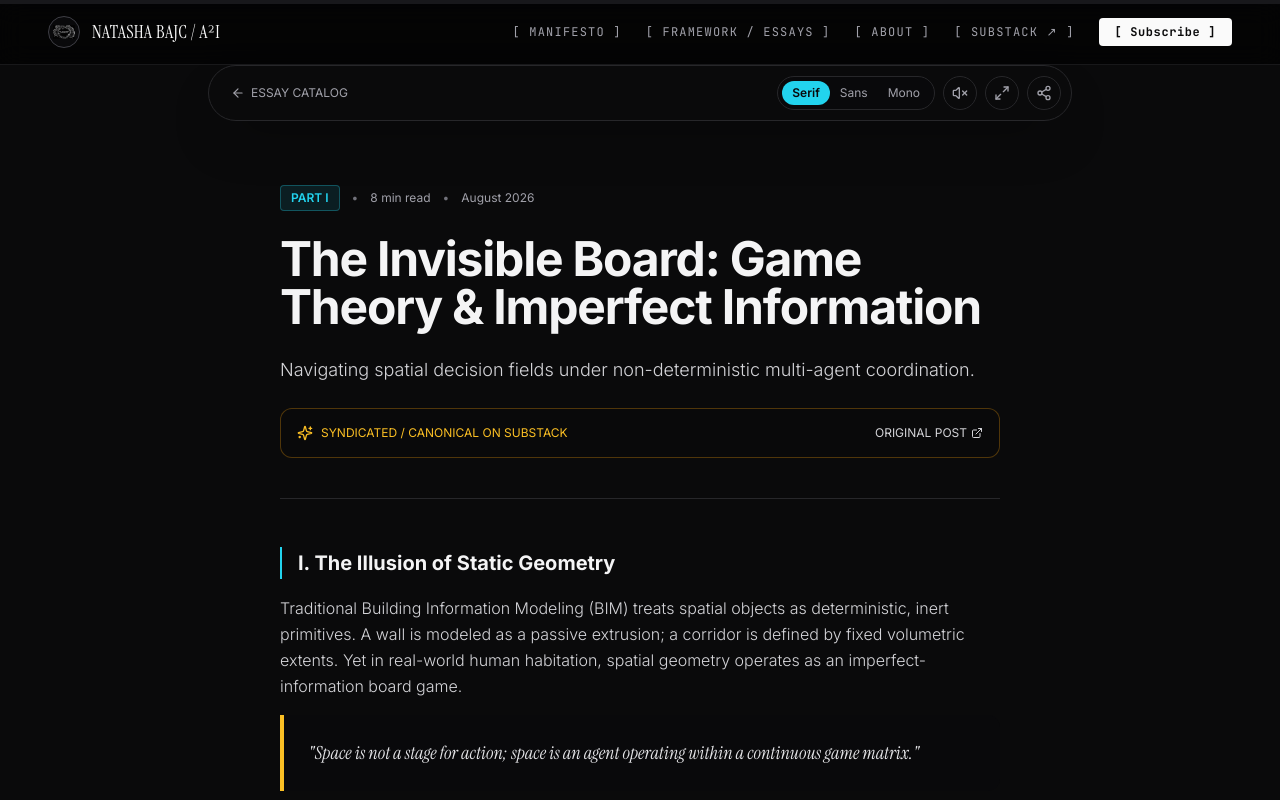
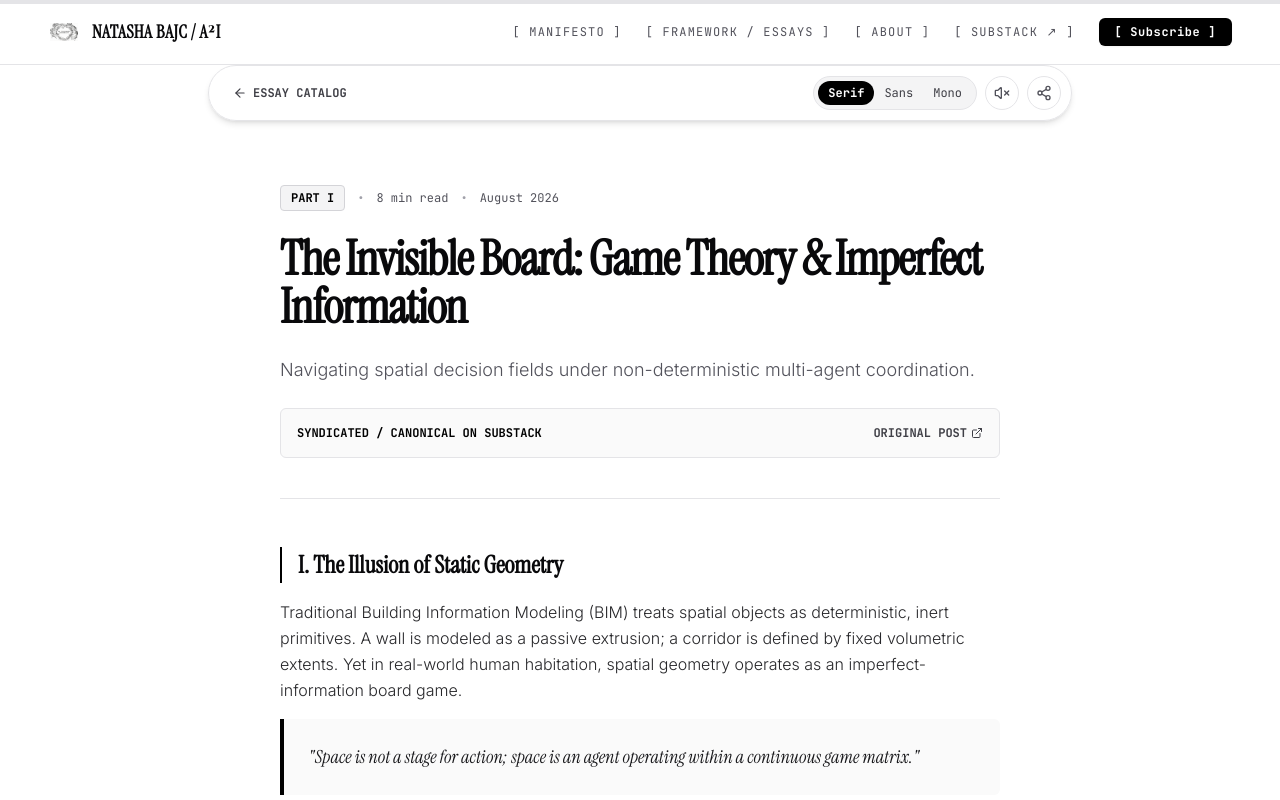
Before and after one commit to nbajc/Technosomatic-writings, a Next.js app: page / in a window 1280 px wide. Both pictures are taken after a click on the element "The Invisible Board: Game Theory & Imperfect Information". Shown: the top 800 px of the page. Built offline with nearby package versions, Linux system fonts and the light colour scheme.

Commit message:
Style & Theme Directive: Technosomatic Stark White / Light Editorial refactor, native logo image blending with zero dark box container, solid black CTAs

```diff
--- a/app/globals.css
+++ b/app/globals.css
@@ -3,22 +3,14 @@
 @tailwind utilities;
 
 @layer base {
-  :root {
-    --bg-color: #0A0A0B;
-    --text-primary: #FAFAFA;
-    --text-muted: #A1A1AA;
-    --border-color: #27272A;
-  }
-
   body {
-    background-color: #0A0A0B;
-    color: #FAFAFA;
+    background-color: #FFFFFF;
+    color: #09090B;
     font-family: 'Inter', sans-serif;
     overflow-x: hidden;
   }
 }
 
-/* Utility Font Overrides */
 .font-serif-header {
   font-family: 'Instrument Serif', 'Cinzel', serif;
 }
@@ -27,17 +19,17 @@
   font-family: 'JetBrains Mono', monospace;
 }
 
-/* Custom Scrollbar */
+/* Custom Scrollbar for Stark Light Theme */
 ::-webkit-scrollbar {
   width: 6px;
 }
 ::-webkit-scrollbar-track {
-  background: #0A0A0B;
+  background: #FFFFFF;
 }
 ::-webkit-scrollbar-thumb {
-  background: #27272A;
+  background: #E4E4E7;
   border-radius: 3px;
 }
 ::-webkit-scrollbar-thumb:hover {
-  background: #38BDF8;
+  background: #09090B;
 }
--- a/app/layout.tsx
+++ b/app/layout.tsx
@@ -18,7 +18,7 @@ export default function RootLayout({
   children: React.ReactNode;
 }) {
   return (
-    <html lang="en" className="dark bg-[#0A0A0B] text-[#FAFAFA]">
+    <html lang="en" className="bg-white text-[#09090B]">
       <head>
         <link rel="preconnect" href="https://fonts.googleapis.com" />
         <link rel="preconnect" href="https://fonts.gstatic.com" crossOrigin="anonymous" />
@@ -27,7 +27,7 @@ export default function RootLayout({
           rel="stylesheet"
         />
       </head>
-      <body className="bg-[#0A0A0B] text-[#FAFAFA] antialiased min-h-screen">
+      <body className="bg-white text-[#09090B] antialiased min-h-screen">
         {children}
       </body>
     </html>
--- a/app/page.tsx
+++ b/app/page.tsx
@@ -38,13 +38,13 @@ export default function Home() {
   };
 
   return (
-    <div className="min-h-screen bg-[#0A0A0B] text-[#FAFAFA] antialiased">
+    <div className="min-h-screen bg-white text-[#09090B] antialiased">
 
       {/* Floating Navigation Header */}
       <Header onSelectSection={handleSelectSection} />
 
       {/* Main Centered Fluid Responsive Container */}
-      <main className="max-w-7xl mx-auto px-6 md:px-12">
+      <main className="max-w-7xl mx-auto px-6 md:px-12 bg-white">
         {selectedEssay ? (
           <ReaderView
             essay={selectedEssay}
--- a/components/Header.tsx
+++ b/components/Header.tsx
@@ -8,46 +8,46 @@ interface HeaderProps {
 
 export const Header: React.FC<HeaderProps> = ({ onSelectSection }) => {
   return (
-    <header className="sticky top-0 z-50 w-full backdrop-blur-md bg-black/60 border-b border-zinc-800/60 py-4 px-6 md:px-12 transition-colors duration-300">
+    <header className="sticky top-0 z-50 w-full backdrop-blur-md bg-white/80 border-b border-zinc-200 py-4 px-6 md:px-12 transition-colors duration-300">
       <div className="max-w-7xl mx-auto flex items-center justify-between">
 
-        {/* Left: Minimal Technosomatic Vector Logo + Title */}
+        {/* Left: Technosomatic Logo Asset + Title */}
         <div
           onClick={() => onSelectSection('hero')}
           className="flex items-center space-x-3 cursor-pointer group"
         >
-          <div className="w-8 h-8 rounded-full border border-zinc-700 bg-zinc-950 p-1 flex items-center justify-center group-hover:border-sky-400 transition-colors">
+          <div className="w-8 h-8 flex items-center justify-center p-0.5">
             <img
               src="/technosomatic-logo.png"
               alt="Technosomatic Logo"
-              className="w-full h-full object-contain filter invert opacity-90 group-hover:opacity-100 transition-opacity"
+              className="w-full h-full object-contain mix-blend-multiply group-hover:scale-105 transition-transform"
             />
           </div>
           <div className="flex flex-col">
-            <span className="font-serif-header text-base md:text-lg font-light tracking-wide text-[#FAFAFA] group-hover:text-sky-400 transition-colors">
+            <span className="font-serif-header text-base md:text-lg font-bold tracking-wide text-[#09090B] group-hover:text-black transition-colors">
               NATASHA BAJC / A²I
             </span>
           </div>
         </div>
 
-        {/* Right: Minimalist Nav Links & Subscribe Button */}
+        {/* Right: Nav Links & High-Contrast Black Subscribe Button */}
         <div className="flex items-center space-x-6">
-          <nav className="hidden md:flex items-center space-x-6 text-xs font-mono-tag text-zinc-400">
+          <nav className="hidden md:flex items-center space-x-6 text-xs font-mono-tag text-zinc-600">
             <button
               onClick={() => onSelectSection('manifesto')}
-              className="hover:text-sky-400 transition-colors tracking-widest hover:underline underline-offset-4"
+              className="hover:text-black transition-colors tracking-widest hover:underline underline-offset-4"
             >
               [ MANIFESTO ]
             </button>
             <button
               onClick={() => onSelectSection('essays')}
-              className="hover:text-sky-400 transition-colors tracking-widest hover:underline underline-offset-4"
+              className="hover:text-black transition-colors tracking-widest hover:underline underline-offset-4"
             >
               [ FRAMEWORK / ESSAYS ]
             </button>
             <button
               onClick={() => onSelectSection('about')}
-              className="hover:text-sky-400 transition-colors tracking-widest hover:underline underline-offset-4"
+              className="hover:text-black transition-colors tracking-widest hover:underline underline-offset-4"
             >
               [ ABOUT ]
             </button>
@@ -55,7 +55,7 @@ export const Header: React.FC<HeaderProps> = ({ onSelectSection }) => {
               href="https://substack.com/@natashabajc"
               target="_blank"
               rel="noopener noreferrer"
-              className="hover:text-amber-400 transition-colors tracking-widest hover:underline underline-offset-4"
+              className="hover:text-black transition-colors tracking-widest hover:underline underline-offset-4"
             >
               [ SUBSTACK ↗ ]
             </a>
@@ -65,7 +65,7 @@ export const Header: React.FC<HeaderProps> = ({ onSelectSection }) => {
             href="https://substack.com/@natashabajc"
             target="_blank"
             rel="noopener noreferrer"
-            className="px-4 py-1.5 rounded bg-[#FAFAFA] text-[#0A0A0B] text-xs font-mono-tag font-semibold tracking-wider hover:bg-sky-400 transition-colors shadow-sm"
+            className="px-4 py-1.5 rounded-md bg-[#000000] text-[#FFFFFF] text-xs font-mono-tag font-semibold tracking-wider hover:bg-zinc-800 transition-colors shadow-sm"
           >
             [ Subscribe ]
           </a>
--- a/components/ReaderView.tsx
+++ b/components/ReaderView.tsx
@@ -8,14 +8,9 @@ import {
   ArrowRight,
   Volume2,
   VolumeX,
-  Type,
-  Maximize2,
-  Minimize2,
   ExternalLink,
   Share2,
   Check,
-  Sparkles,
-  BookOpen
 } from 'lucide-react';
 import katex from 'katex';
 
@@ -31,13 +26,10 @@ export const ReaderView: React.FC<ReaderViewProps> = ({
   onSelectEssay,
 }) => {
   const [scrollProgress, setScrollProgress] = useState(0);
-  const [focusMode, setFocusMode] = useState(false);
   const [fontFamily, setFontFamily] = useState<'serif' | 'sans' | 'mono'>('serif');
-  const [fontSize, setFontSize] = useState<'sm' | 'base' | 'lg' | 'xl'>('base');
   const [isPlayingAudio, setIsPlayingAudio] = useState(false);
   const [copiedQuote, setCopiedQuote] = useState(false);
 
-  // Track scroll progress
   useEffect(() => {
     const handleScroll = () => {
       const totalHeight = document.documentElement.scrollHeight - window.innerHeight;
@@ -60,7 +52,6 @@ export const ReaderView: React.FC<ReaderViewProps> = ({
     setTimeout(() => setCopiedQuote(false), 2000);
   };
 
-  // Find previous / next essay in series
   const currentIndex = ESSAY_SERIES.findIndex((e) => e.id === essay.id);
   const prevEssay = currentIndex > 0 ? ESSAY_SERIES[currentIndex - 1] : null;
   const nextEssay = currentIndex < ESSAY_SERIES.length - 1 ? ESSAY_SERIES[currentIndex + 1] : null;
@@ -70,43 +61,30 @@ export const ReaderView: React.FC<ReaderViewProps> = ({
       case 'sans':
         return 'font-sans';
       case 'mono':
-        return 'font-mono-code';
+        return 'font-mono-tag';
       default:
-        return 'font-cinzel';
-    }
-  };
-
-  const getSizeClass = () => {
-    switch (fontSize) {
-      case 'sm':
-        return 'text-sm leading-relaxed';
-      case 'lg':
-        return 'text-lg leading-loose';
-      case 'xl':
-        return 'text-xl leading-loose';
-      default:
-        return 'text-base leading-relaxed';
+        return 'font-serif-header';
     }
   };
 
   return (
-    <div className={`relative w-full min-h-screen ${focusMode ? 'bg-[#060608]' : ''} transition-colors duration-500`}>
+    <div className="relative w-full min-h-screen bg-white text-[#09090B] transition-colors duration-300">
 
       {/* Top Reading Progress Bar */}
-      <div className="fixed top-0 left-0 w-full h-1 bg-zinc-900 z-50">
+      <div className="fixed top-0 left-0 w-full h-1 bg-zinc-200 z-50">
         <div
-          className="h-full bg-gradient-to-r from-cyan-400 via-amber-400 to-cyan-300 transition-all duration-150"
+          className="h-full bg-black transition-all duration-150"
           style={{ width: `${scrollProgress}%` }}
         />
       </div>
 
       {/* Reader Control Toolbar */}
       <div className="sticky top-4 z-40 max-w-4xl mx-auto px-4 mb-8">
-        <div className="glass-panel p-2.5 rounded-full flex items-center justify-between shadow-2xl border border-zinc-800">
+        <div className="bg-white/90 backdrop-blur-md p-2.5 rounded-full flex items-center justify-between shadow-md border border-zinc-200">
 
           <button
             onClick={onBack}
-            className="flex items-center space-x-1.5 px-3 py-1.5 rounded-full text-xs font-mono-code text-zinc-400 hover:text-zinc-100 hover:bg-zinc-800 transition-colors"
+            className="flex items-center space-x-1.5 px-3.5 py-1.5 rounded-full text-xs font-mono-tag text-zinc-700 hover:text-black hover:bg-zinc-100 transition-colors font-semibold"
           >
             <ArrowLeft className="w-3.5 h-3.5" />
             <span>ESSAY CATALOG</span>
@@ -115,57 +93,45 @@ export const ReaderView: React.FC<ReaderViewProps> = ({
           {/* Typography & Audio Customizer */}
           <div className="flex items-center space-x-2">
 
-            {/* Font Family Controls */}
-            <div className="hidden sm:flex items-center bg-zinc-950 p-1 rounded-full border border-zinc-800 text-xs font-mono-code">
+            <div className="hidden sm:flex items-center bg-zinc-100 p-1 rounded-full border border-zinc-200 text-xs font-mono-tag">
               <button
                 onClick={() => setFontFamily('serif')}
-                className={`px-2.5 py-1 rounded-full ${fontFamily === 'serif' ? 'bg-cyan-400 text-zinc-950 font-semibold' : 'text-zinc-400'}`}
+                className={`px-2.5 py-1 rounded-full ${fontFamily === 'serif' ? 'bg-black text-white font-semibold' : 'text-zinc-700'}`}
               >
                 Serif
               </button>
               <button
                 onClick={() => setFontFamily('sans')}
-                className={`px-2.5 py-1 rounded-full ${fontFamily === 'sans' ? 'bg-cyan-400 text-zinc-950 font-semibold' : 'text-zinc-400'}`}
+                className={`px-2.5 py-1 rounded-full ${fontFamily === 'sans' ? 'bg-black text-white font-semibold' : 'text-zinc-700'}`}
               >
                 Sans
               </button>
               <button
                 onClick={() => setFontFamily('mono')}
-                className={`px-2.5 py-1 rounded-full ${fontFamily === 'mono' ? 'bg-cyan-400 text-zinc-950 font-semibold' : 'text-zinc-400'}`}
+                className={`px-2.5 py-1 rounded-full ${fontFamily === 'mono' ? 'bg-black text-white font-semibold' : 'text-zinc-700'}`}
               >
                 Mono
               </button>
             </div>
 
-            {/* Ambient Soundscape Synth Toggle */}
             <button
               onClick={toggleAudio}
               className={`p-2 rounded-full border transition-all ${
                 isPlayingAudio
-                  ? 'bg-amber-400/20 border-amber-400 text-amber-400 animate-pulse'
-                  : 'border-zinc-800 text-zinc-400 hover:text-zinc-200'
+                  ? 'bg-zinc-200 border-black text-black'
+                  : 'border-zinc-200 text-zinc-600 hover:text-black'
               }`}
               title="Toggle Web Audio Ambient Reading Synth"
             >
               {isPlayingAudio ? <Volume2 className="w-4 h-4" /> : <VolumeX className="w-4 h-4" />}
             </button>
 
-            {/* Focus Mode Toggle */}
-            <button
-              onClick={() => setFocusMode(!focusMode)}
-              className="p-2 rounded-full border border-zinc-800 text-zinc-400 hover:text-zinc-200 transition-colors"
-              title="Toggle Distraction-Free Focus Mode"
-            >
-              {focusMode ? <Minimize2 className="w-4 h-4 text-cyan-400" /> : <Maximize2 className="w-4 h-4" />}
-            </button>
-
-            {/* Share / Copy */}
             <button
               onClick={handleCopyShare}
-              className="p-2 rounded-full border border-zinc-800 text-zinc-400 hover:text-cyan-400 transition-colors"
+              className="p-2 rounded-full border border-zinc-200 text-zinc-600 hover:text-black transition-colors"
               title="Copy Essay Link"
             >
-              {copiedQuote ? <Check className="w-4 h-4 text-emerald-400" /> : <Share2 className="w-4 h-4" />}
+              {copiedQuote ? <Check className="w-4 h-4 text-emerald-600" /> : <Share2 className="w-4 h-4" />}
             </button>
 
           </div>
@@ -173,41 +139,39 @@ export const ReaderView: React.FC<ReaderViewProps> = ({
         </div>
       </div>
 
-      {/* Main Long-Form Article Content */}
-      <article className="max-w-3xl mx-auto px-4 sm:px-6 py-8 space-y-12">
+      {/* Main Article Content */}
+      <article className="max-w-3xl mx-auto px-4 sm:px-6 py-8 space-y-12 bg-white">
 
-        {/* Essay Header Info */}
-        <header className="space-y-6 border-b border-zinc-800 pb-10">
+        {/* Header */}
+        <header className="space-y-6 border-b border-zinc-200 pb-10">
 
-          <div className="flex items-center space-x-3 text-xs font-mono-code">
-            <span className="px-2.5 py-1 rounded bg-cyan-400/10 text-cyan-400 border border-cyan-400/30 font-semibold">
+          <div className="flex items-center space-x-3 text-xs font-mono-tag">
+            <span className="px-2.5 py-1 rounded bg-zinc-100 text-black border border-zinc-300 font-bold">
               {essay.part}
             </span>
-            <span className="text-zinc-500">•</span>
-            <span className="text-zinc-400">{essay.readTime}</span>
-            <span className="text-zinc-500">•</span>
-            <span className="text-zinc-400">{essay.date}</span>
+            <span className="text-zinc-400">•</span>
+            <span className="text-zinc-600">{essay.readTime}</span>
+            <span className="text-zinc-400">•</span>
+            <span className="text-zinc-600">{essay.date}</span>
           </div>
 
-          <h1 className={`text-3xl sm:text-5xl ${getFontClass()} font-bold text-zinc-100 leading-tight tracking-tight`}>
+          <h1 className={`text-4xl sm:text-5xl ${getFontClass()} font-bold text-[#09090B] leading-tight tracking-tight`}>
             {essay.title}
           </h1>
 
-          <p className="text-lg font-sans text-zinc-300 font-light leading-relaxed">
+          <p className="text-lg font-sans text-zinc-600 font-light leading-relaxed">
             {essay.subtitle}
           </p>
 
-          {/* Canonical Substack Syndication Badge */}
-          <div className="p-4 rounded-xl bg-zinc-950/80 border border-amber-500/30 flex items-center justify-between text-xs font-mono-code">
-            <div className="flex items-center space-x-2 text-amber-400">
-              <Sparkles className="w-4 h-4" />
+          <div className="p-4 rounded-md bg-zinc-50 border border-zinc-200 flex items-center justify-between text-xs font-mono-tag">
+            <div className="flex items-center space-x-2 text-black font-bold">
               <span>SYNDICATED / CANONICAL ON SUBSTACK</span>
             </div>
             <a
               href={essay.substackUrl}
               target="_blank"
               rel="noopener noreferrer"
-              className="flex items-center space-x-1 text-zinc-300 hover:text-amber-400 transition-colors"
+              className="flex items-center space-x-1 text-zinc-700 hover:text-black transition-colors font-semibold"
             >
               <span>ORIGINAL POST</span>
               <ExternalLink className="w-3 h-3" />
@@ -216,12 +180,12 @@ export const ReaderView: React.FC<ReaderViewProps> = ({
 
         </header>
 
-        {/* Essay Sections */}
-        <div className={`space-y-10 ${getSizeClass()} text-zinc-300 font-light`}>
+        {/* Content */}
+        <div className="space-y-10 text-base leading-relaxed text-zinc-800 font-light">
           {essay.content.map((sec, idx) => (
             <section key={idx} className="space-y-4">
 
-              <h2 className="text-xl font-cinzel font-bold text-zinc-100 border-l-2 border-cyan-400 pl-4 py-0.5">
+              <h2 className="text-2xl font-serif-header font-bold text-[#09090B] border-l-2 border-black pl-4 py-0.5">
                 {sec.sectionTitle}
               </h2>
 
@@ -229,16 +193,14 @@ export const ReaderView: React.FC<ReaderViewProps> = ({
                 {sec.text}
               </p>
 
-              {/* Highlight Quote Callout */}
               {sec.quote && (
-                <blockquote className="my-6 p-6 rounded-r-xl bg-zinc-950 border-l-4 border-amber-400 italic font-serif text-lg text-zinc-200">
+                <blockquote className="my-6 p-6 rounded-r-md bg-zinc-50 border-l-4 border-black italic font-serif text-lg text-zinc-900">
                   "{sec.quote}"
                 </blockquote>
               )}
 
-              {/* KaTeX Math Formula Rendering */}
               {sec.latexFormula && (
-                <div className="my-6 p-4 rounded-lg bg-zinc-950/90 border border-zinc-800 text-center font-mono-code text-cyan-300 overflow-x-auto">
+                <div className="my-6 p-4 rounded-md bg-zinc-50 border border-zinc-200 text-center font-mono-tag text-black overflow-x-auto">
                   <div
                     dangerouslySetInnerHTML={{
                       __html: katex.renderToString(sec.latexFormula, {
@@ -254,16 +216,16 @@ export const ReaderView: React.FC<ReaderViewProps> = ({
           ))}
         </div>
 
-        {/* Somatic Node Tag Footer */}
-        <div className="pt-8 border-t border-zinc-800 space-y-3">
-          <span className="text-xs font-mono-code text-zinc-500 uppercase tracking-widest block">
+        {/* Somatic Nodes */}
+        <div className="pt-8 border-t border-zinc-200 space-y-3">
+          <span className="text-xs font-mono-tag text-zinc-500 uppercase tracking-widest block font-semibold">
             CONNECTED SOMATIC HOMUNCULUS NODES:
           </span>
           <div className="flex flex-wrap gap-2">
             {essay.somaticNodes.map((node) => (
               <span
                 key={node}
-                className="px-3 py-1 rounded bg-zinc-900 border border-zinc-800 text-xs font-mono-code text-cyan-400"
+                className="px-3 py-1 rounded bg-zinc-100 border border-zinc-200 text-xs font-mono-tag text-black font-semibold"
               >
                 ⊙ {node}
               </span>
@@ -271,15 +233,15 @@ export const ReaderView: React.FC<ReaderViewProps> = ({
           </div>
         </div>
 
-        {/* Previous & Next Essay Pagination */}
-        <div className="grid grid-cols-1 sm:grid-cols-2 gap-4 pt-10 border-t border-zinc-800">
+        {/* Previous & Next Pagination */}
+        <div className="grid grid-cols-1 sm:grid-cols-2 gap-4 pt-10 border-t border-zinc-200">
           {prevEssay ? (
             <button
               onClick={() => onSelectEssay(prevEssay)}
-              className="p-4 rounded-xl glass-panel border border-zinc-800 hover:border-cyan-400 text-left transition-all group space-y-1"
+              className="p-4 rounded-md border border-zinc-200 hover:border-black text-left transition-all group space-y-1 bg-white"
             >
-              <span className="text-[10px] font-mono-code text-zinc-500 uppercase">PREVIOUS IN SERIES</span>
-              <div className="text-sm font-cinzel font-bold text-zinc-200 group-hover:text-cyan-400 flex items-center space-x-2">
+              <span className="text-[10px] font-mono-tag text-zinc-500 uppercase font-semibold">PREVIOUS IN SERIES</span>
+              <div className="text-base font-serif-header font-bold text-zinc-900 group-hover:text-black flex items-center space-x-2">
                 <ArrowLeft className="w-4 h-4 shrink-0" />
                 <span className="line-clamp-1">{prevEssay.title}</span>
               </div>
@@ -289,10 +251,10 @@ export const ReaderView: React.FC<ReaderViewProps> = ({
           {nextEssay && (
             <button
               onClick={() => onSelectEssay(nextEssay)}
-              className="p-4 rounded-xl glass-panel border border-zinc-800 hover:border-cyan-400 text-right transition-all group space-y-1"
+              className="p-4 rounded-md border border-zinc-200 hover:border-black text-right transition-all group space-y-1 bg-white"
             >
-              <span className="text-[10px] font-mono-code text-zinc-500 uppercase">NEXT IN SERIES</span>
-              <div className="text-sm font-cinzel font-bold text-zinc-200 group-hover:text-cyan-400 flex items-center justify-end space-x-2">
+              <span className="text-[10px] font-mono-tag text-zinc-500 uppercase font-semibold">NEXT IN SERIES</span>
+              <div className="text-base font-serif-header font-bold text-zinc-900 group-hover:text-black flex items-center justify-end space-x-2">
                 <span className="line-clamp-1">{nextEssay.title}</span>
                 <ArrowRight className="w-4 h-4 shrink-0" />
               </div>
```
Also changed, not shown: components/EssayGrid.tsx (+21 -21 lines), components/HeroSection.tsx (+21 -23 lines), components/HomunculusCanvas.tsx (+38 -62 lines), components/InstitutionalFooter.tsx (+17 -18 lines), tailwind.config.js (+5 -6 lines).
